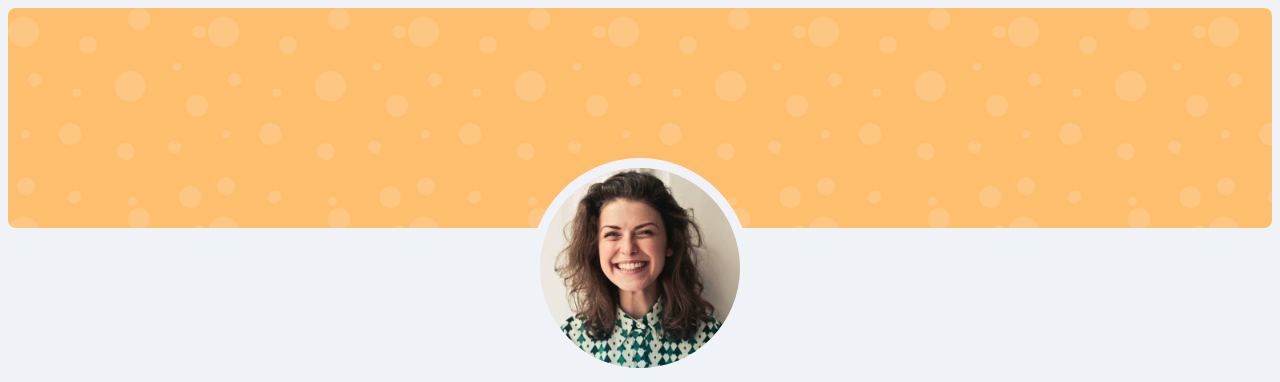
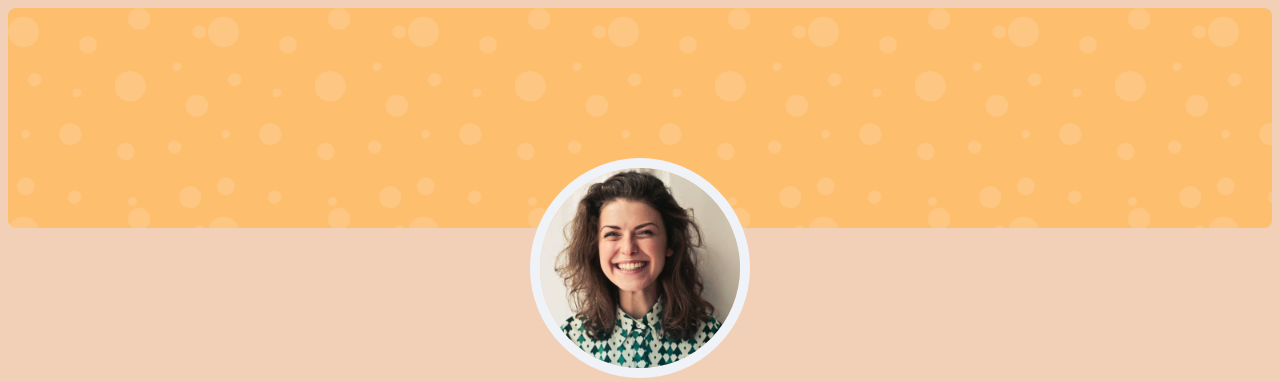
Before and after one commit to carlosmarcolino/nuum100-projeto1, a plain HTML site: page index.html in a window 1280 px wide. Shown: the top 382 px of the page. Drawn offline with Linux system fonts and the light colour scheme.

Commit message:
alterando css do background

```diff
--- a/estilos.css
+++ b/estilos.css
@@ -1,6 +1,6 @@
 body {
     font-family: Arial;
-    background-color: #EFF2F7;
+    background-color: #F1D0B7;
     text-align: center;
     color: #3A8D80;
 }
```
